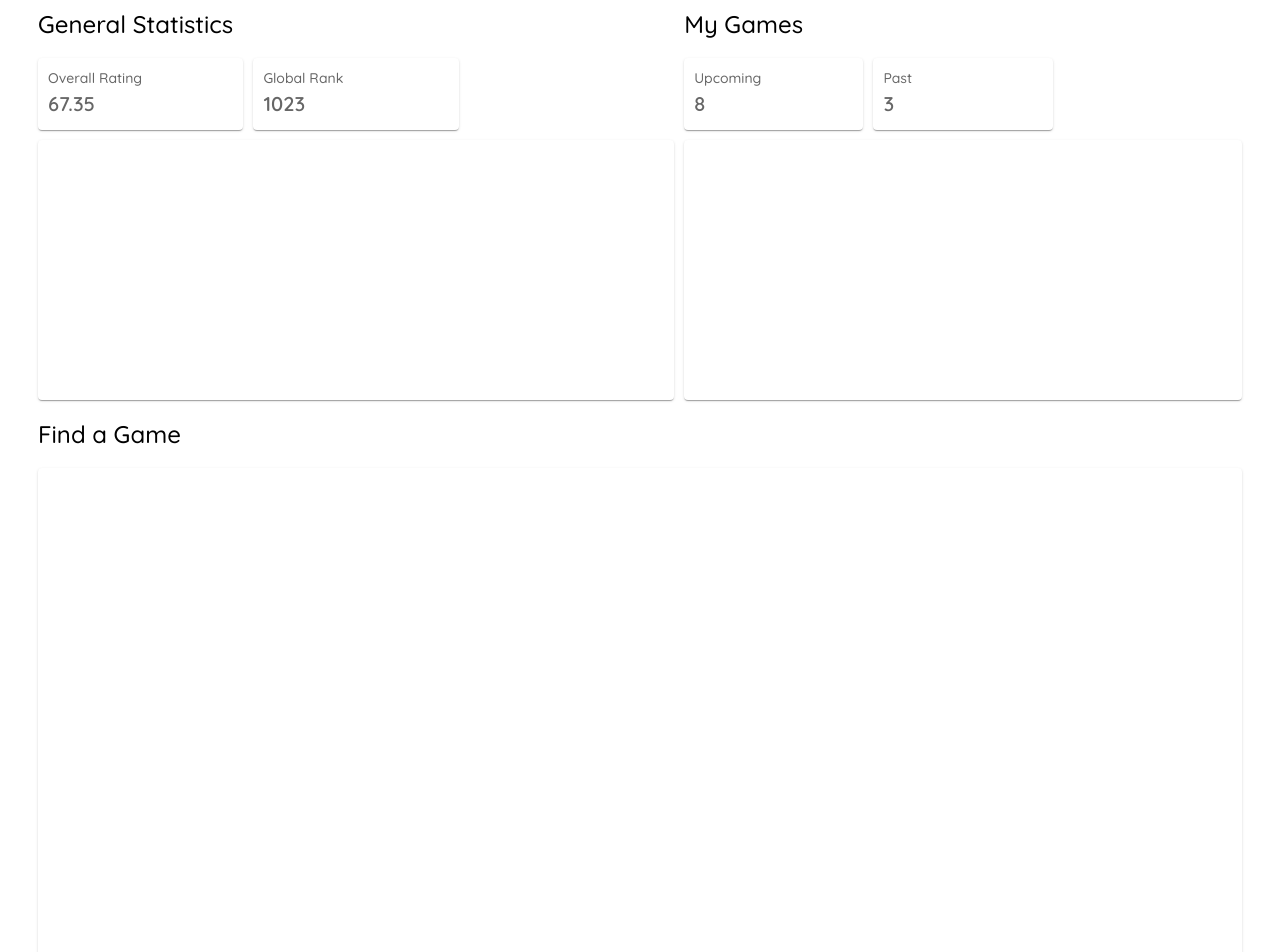
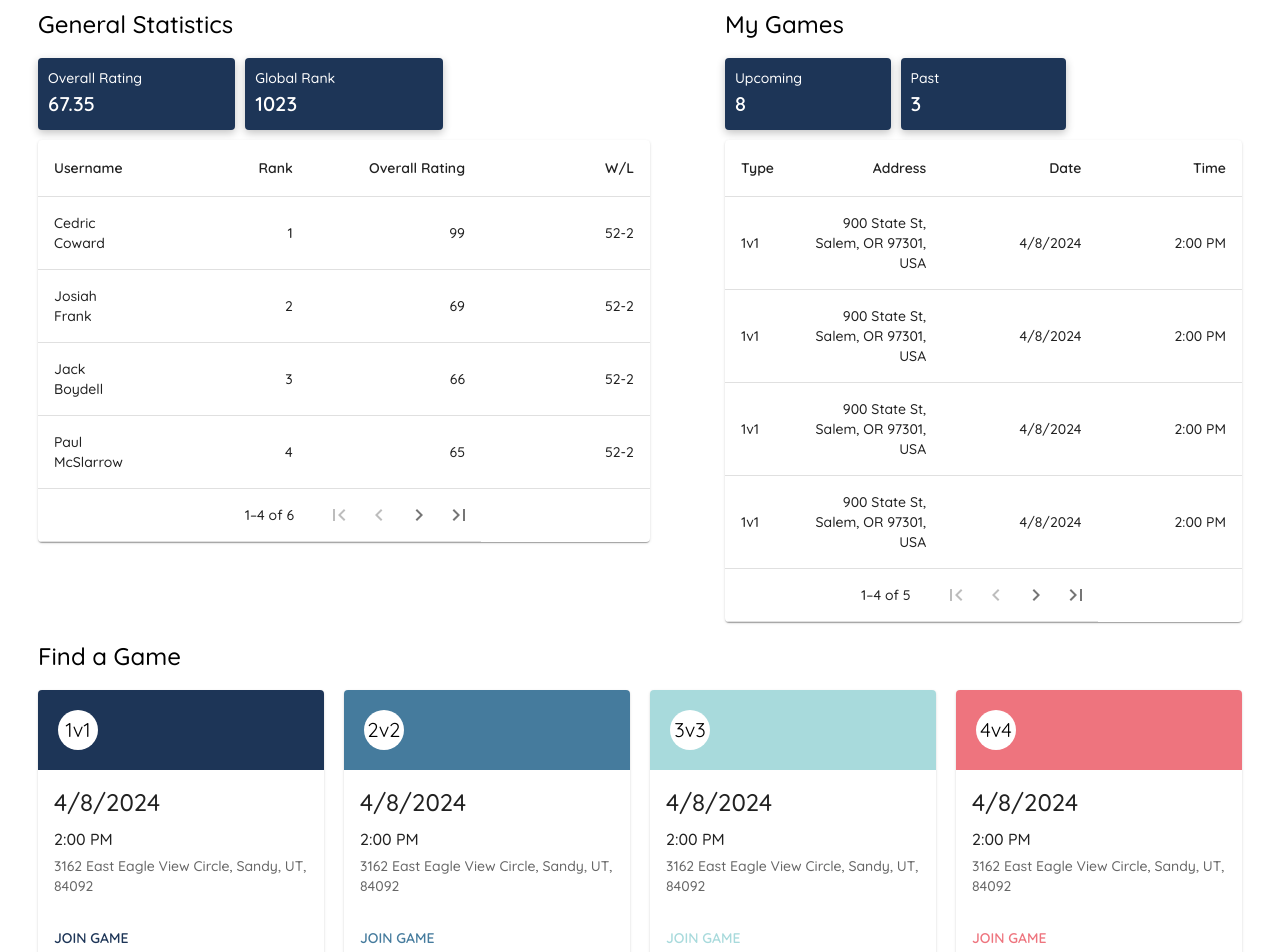
Before and after one commit to Pmcslarrow/hoop-easy-material-ui, a React (Create React App) app in the folder hoop-easy-mui/: page /homepage in a window 1280 px wide. Shown: the top 952 px of the page. Built offline with nearby package versions, Linux system fonts and the light colour scheme; no server answers.

Commit message:
Homescreen layout complete

```diff
--- /dev/null
+++ b/hoop-easy-mui/src/components/FindGameCard.jsx
@@ -0,0 +1,41 @@
+import React from "react";
+import Card from "@mui/material/Card";
+import CardActions from "@mui/material/CardActions";
+import CardContent from "@mui/material/CardContent";
+import Button from "@mui/material/Button";
+import Typography from "@mui/material/Typography";
+import { Box, Avatar } from "@mui/material";
+import { useTheme } from "@emotion/react";
+
+export default function FindGameCard({ gameType }) {
+  const theme = useTheme()
+  const colorHashMap = {
+    1: theme.palette.secondary.main,
+    2: theme.palette.secondary.darkBlue,
+    3: theme.palette.secondary.lightBlue,
+    4: theme.palette.secondary.lightRed,
+    5: theme.palette.secondary.red
+  }
+  return (
+    <Card>
+        <Box sx={{display: 'flex', padding: 1, backgroundColor: colorHashMap[gameType]}}>
+            <Avatar sx={{margin: 1, backgroundColor: 'white', color: 'black'}}>{gameType}v{gameType}</Avatar>
+        </Box>
+        <CardContent>
+            <Typography gutterBottom variant="h5" component="div">
+                4/8/2024
+            </Typography>
+            <Typography gutterBottom variant="body1" component="div">
+                2:00 PM
+            </Typography>
+            <Typography variant="body2" color="text.secondary">
+                3162 East Eagle View Circle, Sandy, UT, 84092
+            </Typography>
+        </CardContent>
+        <CardActions>
+            <Button sx={{color: colorHashMap[gameType]}}>Join Game</Button>
+        </CardActions>
+    </Card>
+
+  );
+}
--- /dev/null
+++ b/hoop-easy-mui/src/components/TablePagination.jsx
@@ -0,0 +1,168 @@
+import * as React from 'react';
+import PropTypes from 'prop-types';
+import { useTheme } from '@mui/material/styles';
+import Box from '@mui/material/Box';
+import Table from '@mui/material/Table';
+import TableHead from '@mui/material/TableHead';
+import TableBody from '@mui/material/TableBody';
+import TableCell from '@mui/material/TableCell';
+import TableContainer from '@mui/material/TableContainer';
+import TableFooter from '@mui/material/TableFooter';
+import TablePagination from '@mui/material/TablePagination';
+import TableRow from '@mui/material/TableRow';
+import Paper from '@mui/material/Paper';
+import IconButton from '@mui/material/IconButton';
+import FirstPageIcon from '@mui/icons-material/FirstPage';
+import KeyboardArrowLeft from '@mui/icons-material/KeyboardArrowLeft';
+import KeyboardArrowRight from '@mui/icons-material/KeyboardArrowRight';
+import LastPageIcon from '@mui/icons-material/LastPage';
+
+function TablePaginationActions(props) {
+  const theme = useTheme();
+  const { count, page, rowsPerPage, onPageChange } = props;
+
+  const handleFirstPageButtonClick = (event) => {
+    onPageChange(event, 0);
+  };
+
+  const handleBackButtonClick = (event) => {
+    onPageChange(event, page - 1);
+  };
+
+  const handleNextButtonClick = (event) => {
+    onPageChange(event, page + 1);
+  };
+
+  const handleLastPageButtonClick = (event) => {
+    onPageChange(event, Math.max(0, Math.ceil(count / rowsPerPage) - 1));
+  };
+
+  return (
+    <Box sx={{ flexShrink: 0, ml: 2.5 }}>
+      <IconButton
+        onClick={handleFirstPageButtonClick}
+        disabled={page === 0}
+        aria-label="first page"
+      >
+        {theme.direction === 'rtl' ? <LastPageIcon /> : <FirstPageIcon />}
+      </IconButton>
+      <IconButton
+        onClick={handleBackButtonClick}
+        disabled={page === 0}
+        aria-label="previous page"
+      >
+        {theme.direction === 'rtl' ? <KeyboardArrowRight /> : <KeyboardArrowLeft />}
+      </IconButton>
+      <IconButton
+        onClick={handleNextButtonClick}
+        disabled={page >= Math.ceil(count / rowsPerPage) - 1}
+        aria-label="next page"
+      >
+        {theme.direction === 'rtl' ? <KeyboardArrowLeft /> : <KeyboardArrowRight />}
+      </IconButton>
+      <IconButton
+        onClick={handleLastPageButtonClick}
+        disabled={page >= Math.ceil(count / rowsPerPage) - 1}
+        aria-label="last page"
+      >
+        {theme.direction === 'rtl' ? <FirstPageIcon /> : <LastPageIcon />}
+      </IconButton>
+    </Box>
+  );
+}
+
+TablePaginationActions.propTypes = {
+  count: PropTypes.number.isRequired,
+  onPageChange: PropTypes.func.isRequired,
+  page: PropTypes.number.isRequired,
+  rowsPerPage: PropTypes.number.isRequired,
+};
+
+
+
+export default function CustomPaginationActionsTable({rows, columnNames}) {
+  const [page, setPage] = React.useState(0);
+  const [rowsPerPage, setRowsPerPage] = React.useState(4);
+
+  // Avoid a layout jump when reaching the last page with empty rows.
+  const emptyRows =
+    page > 0 ? Math.max(0, (1 + page) * rowsPerPage - rows.length) : 0;
+
+  const handleChangePage = (event, newPage) => {
+    setPage(newPage);
+  };
+
+  const handleChangeRowsPerPage = (event) => {
+    setRowsPerPage(parseInt(event.target.value, 10));
+    setPage(0);
+  };
+
+  return (
+    <TableContainer component={Paper}>
+      <Table sx={{ minWidth: 400 }} aria-label="custom pagination table">
+        <TableHead>
+            <TableRow>
+              {columnNames.map((column) => (
+                <TableCell
+                  key={column}
+                  align={column.align}
+                  style={{ minWidth: column.minWidth }}
+                >
+                  {column.label}
+                </TableCell>
+              ))}
+            </TableRow>
+          </TableHead>
+        <TableBody>
+          {(rowsPerPage > 0
+            ? rows.slice(page * rowsPerPage, page * rowsPerPage + rowsPerPage)
+            : rows
+          ).map((row) => (
+            <TableRow key={row.name}>
+                <TableCell component="th" scope="row" >
+                {row.name}
+              </TableCell>
+              <TableCell style={{ width: 160 }} align="right">
+                {row.rank}
+              </TableCell>
+              <TableCell style={{ width: 160 }} align="right">
+                {row.overall}
+              </TableCell>
+              <TableCell style={{ width: 160 }} align="right">
+                {row.winLoss}
+              </TableCell>
+
+            </TableRow>
+          ))}
+          {emptyRows > 0 && (
+            <TableRow style={{ height: 53 * emptyRows }}>
+              <TableCell colSpan={6} />
+            </TableRow>
+          )}
+        </TableBody>
+        <TableFooter>
+          <TableRow>
+            <TablePagination
+              rowsPerPageOptions={[5]}
+              colSpan={3}
+              count={rows.length}
+              rowsPerPage={rowsPerPage}
+              page={page}
+              slotProps={{
+                select: {
+                  inputProps: {
+                    'aria-label': 'rows per page',
+                  },
+                  native: true,
+                },
+              }}
+              onPageChange={handleChangePage}
+              onRowsPerPageChange={handleChangeRowsPerPage}
+              ActionsComponent={TablePaginationActions}
+            />
+          </TableRow>
+        </TableFooter>
+      </Table>
+    </TableContainer>
+  );
+}
--- a/hoop-easy-mui/src/pages/Homepage.jsx
+++ b/hoop-easy-mui/src/pages/Homepage.jsx
@@ -1,13 +1,17 @@
 import { Container, Grid, Paper, Box, Typography } from "@mui/material";
 import { styled } from '@mui/material/styles';
+import { useTheme } from '@mui/material/styles';
 import useMediaQuery from '@mui/material/useMediaQuery';
-import { useTheme } from '@mui/material/styles';
+import CustomPaginationActionsTable from '../components/TablePagination'
+import FindGameCard from "../components/FindGameCard";
 
 const Item = styled(Paper)(({ theme }) => ({
     ...theme.typography.h6,
     padding: theme.spacing(1),
     textAlign: 'left',
-    color: theme.palette.text.secondary,
+    color: theme.palette.primary.contrastText,
+    backgroundColor: theme.palette.primary.main,
+    boxShadow: 'rgba(0, 0, 0, 0.24) 0px 3px 8px'
 }));
 
 function SmallGrid({GridAttributes}) {
@@ -15,7 +19,6 @@ function SmallGrid({GridAttributes}) {
     params:
       title - string
       GridAttributes - { title, blockOneTitle, blockOneValue, blockTwoTitle, blockTwoValue }
-
     */
     return (
         <Box sx={{ flexGrow: 1}}>
@@ -35,8 +38,7 @@ function SmallGrid({GridAttributes}) {
                     </Item>
                 </Grid>
                 <Grid item xs={12}>
-                    <Item sx={{height: '30vh'}}>
-                    </Item>
+                        {GridAttributes.component}
                 </Grid>
             </Grid>
         </Box>
@@ -45,13 +47,24 @@ function SmallGrid({GridAttributes}) {
 
 function LargeGrid({title}) {
     return (
-        <Box sx={{ flexGrow: 1}}>
+        <Box sx={{ flexGrow: 1 }}>
             <Typography variant="h5">{title}</Typography>
             <br />
-            <Grid container spacing={1}>
-                <Grid item xs={12}>
-                    <Item sx={{height: '83vh'}}>
-                    </Item>
+            <Grid container spacing={2}>
+                <Grid item xs={12} sm={6} md={4} lg={3}>
+                    <FindGameCard gameType={1}/>
+                </Grid>
+                <Grid item xs={12} sm={6} md={4} lg={3}>
+                    <FindGameCard gameType={2}/>
+                </Grid>
+                <Grid item xs={12} sm={6} md={4} lg={3}>
+                    <FindGameCard gameType={3}/>
+                </Grid>
+                <Grid item xs={12} sm={6} md={4} lg={3}>
+                    <FindGameCard gameType={4}/>
+                </Grid>
+                <Grid item xs={12} sm={6} md={4} lg={3}>
+                    <FindGameCard gameType={5}/>
                 </Grid>
             </Grid>
         </Box>
@@ -62,12 +75,50 @@ export default function Homepage() {
     const theme = useTheme();
     const isScreenSmall = useMediaQuery(theme.breakpoints.down('md'));
 
+    function createData(name, overall, rank, winLoss) {
+        return { name, overall, rank, winLoss };
+    }
+
+    const dataStatisticsRows = [
+        createData('Paul McSlarrow', 65, 4, '52-2'),
+        createData('Jack Boydell', 66, 3, '52-2'),
+        createData('Dylan Green', 60, 6, '52-2'),
+        createData('Aadem Isai', 66, 5, '52-2'),
+        createData('Josiah Frank', 69, 2, '52-2'),
+        createData('Cedric Coward', 99, 1, '52-2'),
+    ].sort((a, b) => (a.rank < b.rank ? -1 : 1));
+
+    const dataStatisticsCols = [
+        { id: 1, label: 'Username', align: 'left'},
+        { id: 2, label: 'Rank', align: 'right'},
+        { id: 3, label: 'Overall Rating', align: 'right'},
+        { id: 4, label: 'W/L', align: 'right'},
+    ];
+
+    const myGamesRows = [
+        createData('1v1', '4/8/2024', '900 State St, Salem, OR 97301, USA', '2:00 PM'),
+        createData('1v1', '4/8/2024', '900 State St, Salem, OR 97301, USA', '2:00 PM'),
+        createData('1v1', '4/8/2024', '900 State St, Salem, OR 97301, USA', '2:00 PM'),
+        createData('1v1', '4/8/2024', '900 State St, Salem, OR 97301, USA', '2:00 PM'),
+        createData('1v1', '4/8/2024', '900 State St, Salem, OR 97301, USA', '2:00 PM'),
+
+    ]
+
+    const myGamesCols = [
+        { id: 1, label: 'Type', align: 'left'},
+        { id: 2, label: 'Address', align: 'right'},
+        { id: 3, label: 'Date', align: 'right'},
+        { id: 4, label: 'Time', align: 'right'},
+    ];
+
+
     const AttLeft = {
         title: 'General Statistics',
         blockOneTitle: 'Overall Rating',
         blockOneValue: '67.35',
         blockTwoTitle: 'Global Rank',
-        blockTwoValue: '1023'
+        blockTwoValue: '1023',
+        component: <CustomPaginationActionsTable rows={dataStatisticsRows} columnNames={dataStatisticsCols}/>,
     }
 
     const AttRight = {
@@ -75,18 +126,19 @@ export default function Homepage() {
         blockOneTitle: 'Upcoming',
         blockOneValue: '8',
         blockTwoTitle: 'Past',
-        blockTwoValue: '3'
+        blockTwoValue: '3',
+        component: <CustomPaginationActionsTable rows={myGamesRows} columnNames={myGamesCols}/>,
     }
 
     return (
         <>
-        <Container maxWidth="xl" sx={isScreenSmall ? {} : { display: 'flex', gap: '10px' }}>
+        <Container maxWidth="xl" sx={isScreenSmall ? {} : { display: 'flex', gap: '75px'}} >
             <SmallGrid GridAttributes={AttLeft}></SmallGrid>
             {isScreenSmall ? <br /> : ''}
             <SmallGrid GridAttributes={AttRight}></SmallGrid>
         </Container>
         <br />
-        <Container maxWidth='xl'>
+        <Container maxWidth='xl' >
             <LargeGrid title={'Find a Game'} large={true}></LargeGrid>
         </Container>
         <br />
```
Also changed, not shown: hoop-easy-mui/src/App.js (+7 -6 lines), hoop-easy-mui/src/authentication/SignIn.jsx (+18 -22 lines), hoop-easy-mui/src/assets/images/logo192.png (renamed from hoop-easy-mui/public/logo192.png).
